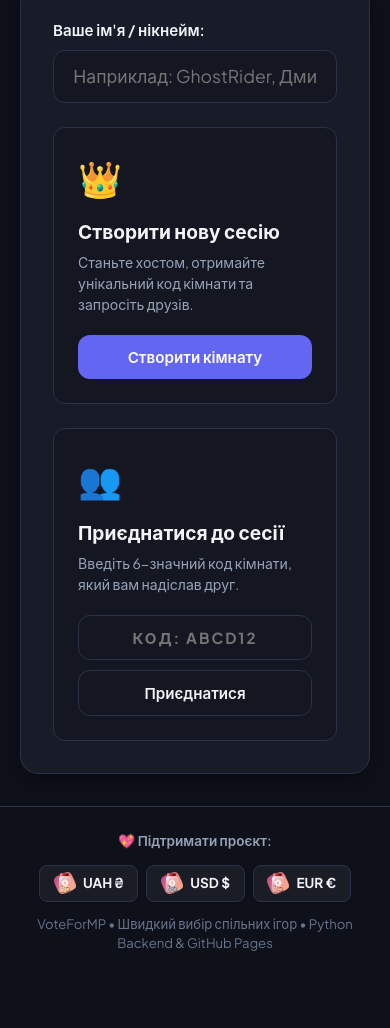
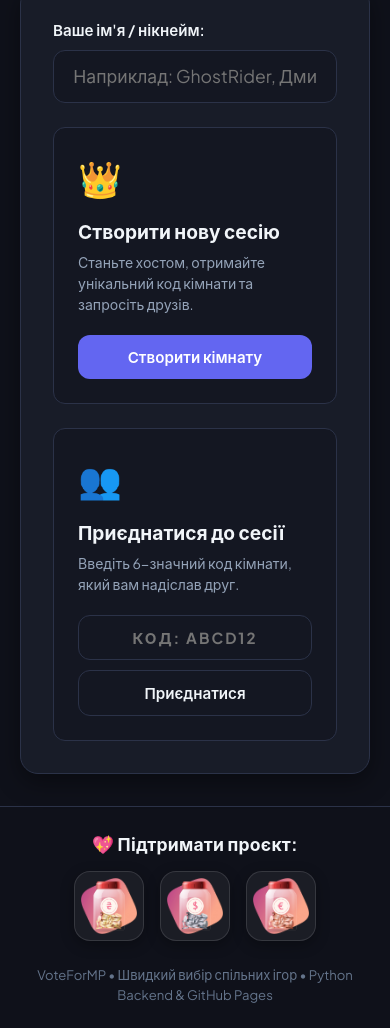
Before and after one commit to PraydE007/VoteForGameMP, a plain HTML site: page index.html in a window 390 px wide. Shown: the part 401-1429 px from the top of the page. Before the commit the page ends 1378 px from the top, so only its background shows below. Drawn offline with Linux system fonts and the light colour scheme; no server answers.

Commit message:
Style website donation buttons to match md: large pure images without currency text

```diff
--- a/index.html
+++ b/index.html
@@ -297,15 +297,12 @@
         <div class="donation-buttons">
           <a href="https://send.monobank.ua/jar/5uPPFW5FqV" target="_blank" rel="noopener noreferrer" class="donation-btn" title="UAH (Гривня)">
             <img src="icons/UAH.png" alt="UAH" class="donation-icon">
-            <span>UAH ₴</span>
           </a>
           <a href="https://send.monobank.ua/jar/5uPPFW5FqV" target="_blank" rel="noopener noreferrer" class="donation-btn" title="USD (Долар)">
             <img src="icons/DOLLAR.png" alt="USD" class="donation-icon">
-            <span>USD $</span>
           </a>
           <a href="https://send.monobank.ua/jar/5uPPFW5FqV" target="_blank" rel="noopener noreferrer" class="donation-btn" title="EUR (Євро)">
             <img src="icons/EURO.png" alt="EUR" class="donation-icon">
-            <span>EUR €</span>
           </a>
         </div>
       </div>
@@ -332,17 +329,14 @@
     <div class="footer-donations">
       <span class="donation-label" data-i18n="footer_donate_label">💖 Підтримати проєкт:</span>
       <div class="donation-buttons">
-        <a href="https://send.monobank.ua/jar/5uPPFW5FqV" target="_blank" rel="noopener noreferrer" class="donation-btn" title="Донат у гривнях (UAH)">
+        <a href="https://send.monobank.ua/jar/5uPPFW5FqV" target="_blank" rel="noopener noreferrer" class="donation-btn" title="UAH (Гривня)">
           <img src="icons/UAH.png" alt="UAH" class="donation-icon">
-          <span>UAH ₴</span>
         </a>
-        <a href="https://send.monobank.ua/jar/5uPPFW5FqV" target="_blank" rel="noopener noreferrer" class="donation-btn" title="Донат у доларах (USD)">
+        <a href="https://send.monobank.ua/jar/5uPPFW5FqV" target="_blank" rel="noopener noreferrer" class="donation-btn" title="USD (Долар)">
           <img src="icons/DOLLAR.png" alt="USD" class="donation-icon">
-          <span>USD $</span>
         </a>
-        <a href="https://send.monobank.ua/jar/5uPPFW5FqV" target="_blank" rel="noopener noreferrer" class="donation-btn" title="Донат у євро (EUR)">
+        <a href="https://send.monobank.ua/jar/5uPPFW5FqV" target="_blank" rel="noopener noreferrer" class="donation-btn" title="EUR (Євро)">
           <img src="icons/EURO.png" alt="EUR" class="donation-icon">
-          <span>EUR €</span>
         </a>
       </div>
     </div>
--- a/style.css
+++ b/style.css
@@ -1351,99 +1351,108 @@ body {
   display: flex;
   align-items: center;
   justify-content: center;
-  gap: 0.5rem;
+  gap: 1.5rem;
   flex-wrap: wrap;
 }
 
 .donation-btn {
   display: inline-flex;
   align-items: center;
-  gap: 0.45rem;
-  padding: 0.4rem 0.85rem;
+  justify-content: center;
+  padding: 6px;
   background: rgba(255, 255, 255, 0.05);
-  border: 1px solid var(--border-color);
-  border-radius: var(--radius-sm);
-  color: var(--text-main);
-  font-size: 0.85rem;
-  font-weight: 700;
+  border: 1px solid rgba(255, 255, 255, 0.12);
+  border-radius: 16px;
   text-decoration: none;
-  transition: all 0.2s cubic-bezier(0.16, 1, 0.3, 1);
-  box-shadow: 0 1px 3px rgba(0, 0, 0, 0.2);
+  transition: all 0.22s cubic-bezier(0.16, 1, 0.3, 1);
+  box-shadow: 0 4px 14px rgba(0, 0, 0, 0.3);
 }
 
 .donation-btn:hover {
   background: rgba(99, 102, 241, 0.2);
   border-color: var(--primary);
-  color: #fff;
-  transform: translateY(-2px);
-  box-shadow: 0 4px 12px rgba(99, 102, 241, 0.25);
+  transform: translateY(-4px) scale(1.08);
+  box-shadow: 0 10px 28px rgba(99, 102, 241, 0.45);
 }
 
 .donation-btn:active {
-  transform: translateY(0);
+  transform: translateY(-1px) scale(1.02);
 }
 
 .donation-icon {
-  width: 22px;
-  height: 22px;
+  width: 72px;
+  height: 72px;
   object-fit: contain;
-  border-radius: 4px;
+  border-radius: 12px;
   display: block;
 }
 
 /* Footer Donations */
 .footer-donations {
   display: flex;
+  flex-direction: column;
   align-items: center;
   justify-content: center;
   gap: 0.85rem;
-  flex-wrap: wrap;
-  margin-bottom: 0.75rem;
+  margin-bottom: 1.5rem;
 }
 
 .donation-label {
-  font-size: 0.85rem;
-  color: var(--text-muted);
-  font-weight: 600;
+  font-size: 1.1rem;
+  color: var(--text-main);
+  font-weight: 700;
+  letter-spacing: 0.2px;
 }
 
 /* Results Donation Banner */
 .results-donation-banner {
-  background: linear-gradient(135deg, rgba(24, 28, 40, 0.9), rgba(30, 36, 54, 0.8));
-  border: 1px solid rgba(99, 102, 241, 0.3);
+  background: linear-gradient(135deg, rgba(24, 28, 40, 0.95), rgba(30, 36, 54, 0.85));
+  border: 1px solid rgba(99, 102, 241, 0.35);
   border-radius: var(--radius-md);
-  padding: 1.25rem 1.5rem;
-  margin: 1.5rem 0;
+  padding: 1.5rem;
+  margin: 1.75rem 0;
   display: flex;
+  flex-direction: column;
   align-items: center;
-  justify-content: space-between;
+  justify-content: center;
+  text-align: center;
   gap: 1.25rem;
-  flex-wrap: wrap;
-  box-shadow: 0 4px 16px rgba(0, 0, 0, 0.25);
+  box-shadow: 0 6px 20px rgba(0, 0, 0, 0.3);
 }
 
 .results-donation-info {
   display: flex;
+  flex-direction: column;
   align-items: center;
-  gap: 1rem;
-  text-align: left;
+  gap: 0.4rem;
+  text-align: center;
 }
 
 .results-donation-emoji {
-  font-size: 2.2rem;
+  font-size: 2.5rem;
   line-height: 1;
+  margin-bottom: 0.25rem;
 }
 
 .results-donation-title {
-  font-weight: 700;
-  font-size: 1rem;
+  font-weight: 800;
+  font-size: 1.15rem;
   color: var(--text-main);
-  margin-bottom: 0.2rem;
 }
 
 .results-donation-desc {
-  font-size: 0.85rem;
+  font-size: 0.9rem;
   color: var(--text-muted);
+}
+
+@media (max-width: 600px) {
+  .donation-icon {
+    width: 56px;
+    height: 56px;
+  }
+  .donation-buttons {
+    gap: 1rem;
+  }
 }
 
 /* Footer */
```
Also changed, not shown: 1 other file.
